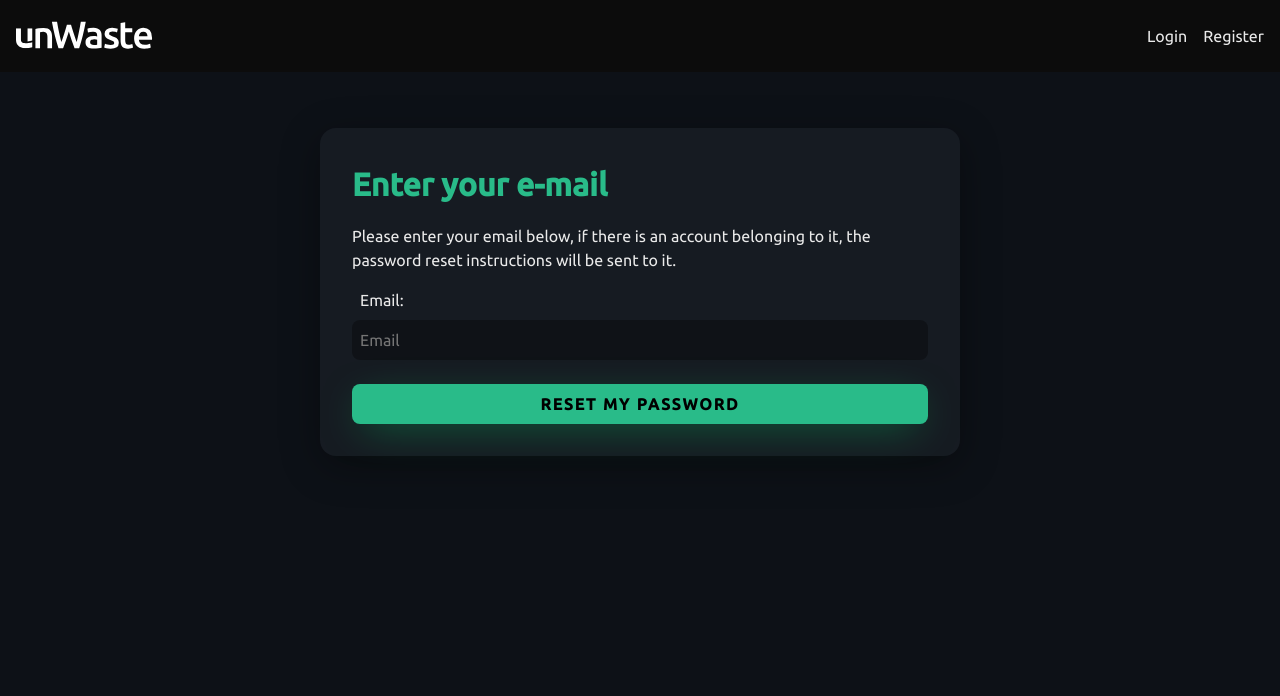
After one commit to ckc-dev/CompEng, a Django app: page /password-reset/ in a window 1280 px wide. The commit adds this page. Shown: the top 696 px of the page. Run offline with Django 4.2, Linux system fonts and the light colour scheme; parts of the project's set-up code (start-up, migrations or seed data) failed here and were passed over; some libraries are stand-ins or nearby versions.

Commit message:
Add option for users to reset their password.
Added the option for users who forgot their password to request an email containing instructions on setting a new one.

```diff
--- a/base/forms.py
+++ b/base/forms.py
@@ -1,5 +1,6 @@
 from django.contrib.auth import get_user_model
 from django.contrib.auth.forms import AuthenticationForm, UserCreationForm
+from django.forms import ModelForm
 
 
 class LoginForm(AuthenticationForm):
@@ -44,3 +45,15 @@ class RegisterForm(UserCreationForm):
             self.add_error('cpf', 'Please insert your CPF.')
         else:
             return data
+
+
+class PasswordResetRequestForm(ModelForm):
+    class Meta:
+        model = get_user_model()
+        fields = ('email',)
+
+    def __init__(self, *args, **kwargs):
+        super(PasswordResetRequestForm, self).__init__(*args, **kwargs)
+
+        for field in self.fields.values():
+            field.widget.attrs['placeholder'] = field.label
--- a/base/models.py
+++ b/base/models.py
@@ -25,3 +25,11 @@ class User(AbstractUser):
 
     REQUIRED_FIELDS = []
     USERNAME_FIELD = 'email'
+
+
+class PasswordResetRequest(models.Model):
+    user = models.ForeignKey(User, models.CASCADE, 'password_reset_requests')
+    timestamp = models.DateTimeField()
+    expiry = models.DateTimeField()
+    token = models.CharField(max_length=36, unique=True)
+    done = models.BooleanField(default=False)
--- a/base/templates/base/authentication.html
+++ b/base/templates/base/authentication.html
@@ -24,6 +24,7 @@
       </form>
       <p>
         {% if page == 'login' %}
+          Forgot your password? <a href="{% url 'base:password_reset' %}">Reset it here.</a>
           Don't have an account yet? <a href="{% url 'base:register' %}">Register here.</a>
         {% else %}
           Already have an account? <a href="{% url 'base:login' %}">Login here.</a>
--- /dev/null
+++ b/base/templates/base/password-reset.html
@@ -0,0 +1,47 @@
+{% extends 'main.html' %}
+{% load static %}
+
+{% block title %}Password reset{% endblock %}
+
+{% block body %}
+  <section>
+    <div class="component margin-center">
+      <h2>
+        {% if page == "reset" %}
+          Enter your e-mail
+        {% elif page == "sent" %}
+          Check your e-mail
+        {% elif page == "confirm" %}
+          Enter a new password
+        {% elif page == "done" %}
+          Password reset complete
+        {% endif %}
+      </h2>
+      <p>
+        {% if page == "reset" %}
+          Please enter your email below, if there is an account belonging to it,
+          the password reset instructions will be sent to it.
+        {% elif page == "sent" %}
+          We've emailed you instructions for setting your password, if an
+          account exists with the email you entered. If you don't receive an
+          email, please make sure you've entered the address you registered
+          with, and check your spam folder.
+        {% elif page == "confirm" %}
+          Please enter a new password below.
+        {% elif page == "done" %}
+          Your new password has been set. You may go ahead and
+          <a href="{% url 'base:login' %}">log in</a> now.
+        {% endif %}
+      </p>
+      {% if page == "reset" or page == "confirm" %}
+        <form method="post">
+          {% csrf_token %}
+          {{ form }}
+          <button class="confirm width-full" type="submit">
+            Reset my password
+          </button>
+        </form>
+      {% endif %}
+    </div>
+  </section>
+{% endblock %}
--- a/base/urls.py
+++ b/base/urls.py
@@ -8,8 +8,18 @@ urlpatterns = [
     path('', views.index, name='index'),
     path('login/', views.user_login, name='login'),
     path('register/', views.user_register, name='register'),
+    path('password-reset/', views.password_reset, name='password_reset'),
+    path('password-reset/sent/',
+         views.password_reset_sent,
+         name='password_reset_sent'),
+    path('password-reset/confirm/<uuid:token>/',
+         views.password_reset_confirm,
+         name='password_reset_confirm'),
+    path('password-reset/done/',
+         views.password_reset_done,
+         name='password_reset_done'),
     path('logout/', views.user_logout, name='logout'),
-    path('settings/', views.settings, name='settings'),
+    path('settings/', views.user_settings, name='settings'),
     path('about-us/', views.about_us, name='about_us'),
     path('terms-of-service/', views.terms_of_service, name='terms_of_service'),
     path('privacy-policy/', views.privacy_policy, name='privacy_policy'),
--- a/base/views.py
+++ b/base/views.py
@@ -1,10 +1,17 @@
 """Views for base app."""
 
+import uuid
+from datetime import datetime, timedelta
+
+from django.conf import settings
 from django.contrib.auth import login, logout
+from django.contrib.auth.forms import SetPasswordForm
+from django.core.mail import send_mail
 from django.db import IntegrityError
 from django.shortcuts import redirect, render
+from django.urls import reverse
 
-from . import forms, utils
+from . import forms, models, utils
 
 
 def index(request):
@@ -55,12 +62,90 @@ def user_register(request):
     return render(request, 'base/authentication.html', context)
 
 
+def password_reset(request):
+    if request.user.is_authenticated:
+        logout(request)
+
+    form = forms.PasswordResetRequestForm(request.POST or None)
+
+    if request.method == 'POST':
+        try:
+            user = models.User.objects.get(email=request.POST.get('email'))
+            current_datetime = datetime.utcnow()
+
+            pw_reset_request = models.PasswordResetRequest.objects.create(
+                user=user,
+                timestamp=current_datetime,
+                expiry=current_datetime + timedelta(hours=1),
+                token=uuid.uuid4()
+            )
+
+            message = request.build_absolute_uri(reverse(
+                'base:password_reset_confirm',
+                kwargs={'token': pw_reset_request.token}
+            ))
+
+            send_mail(
+                'Reset your unWaste password',
+                message,
+                settings.DEFAULT_FROM_EMAIL,
+                [user.email]
+            )
+
+            return redirect('base:password_reset_sent')
+        except models.User.DoesNotExist:
+            return redirect('base:password_reset_sent')
+
+    context = {'page': 'reset', 'form': form}
+
+    return render(request, 'base/password-reset.html', context)
+
+
+def password_reset_sent(request):
+    context = {'page': 'sent'}
+    return render(request, 'base/password-reset.html', context)
+
+
+def password_reset_confirm(request, token):
+    pw_reset_request = models.PasswordResetRequest.objects.get(token=token)
+    datetime_now = datetime.utcnow()
+
+    if not pw_reset_request:
+        return redirect('base:password_reset')
+
+    if pw_reset_request.done:
+        return redirect('base:password_reset')
+
+    if pw_reset_request.expiry < datetime_now:
+        return redirect('base:password_reset')
+
+    user = pw_reset_request.user
+    form = SetPasswordForm(user, request.POST or None)
+
+    if request.method == 'POST':
+        if form.is_valid():
+            form.save()
+            pw_reset_request.done = True
+            pw_reset_request.save()
+
+            return redirect('base:password_reset_done')
+
+    context = {'page': 'confirm', 'form': form}
+
+    return render(request, 'base/password-reset.html', context)
+
+
+def password_reset_done(request):
+    context = {'page': 'done'}
+    return render(request, 'base/password-reset.html', context)
+
+
 def user_logout(request):
     logout(request)
     return redirect('base:index')
 
 
-def settings(request):
+def user_settings(request):
     return render(request, 'base/settings.html')
 
 
--- a/static/styles/style.css
+++ b/static/styles/style.css
@@ -14,6 +14,10 @@
 
 .margin-center {
   margin-inline: auto;
+}
+
+.width-full {
+  width: 100%;
 }
 
 /* Animations */
```
Also changed, not shown: unwaste/settings.py (+10 -1 lines), base/migrations/0003_passwordresetrequest.py (added).
